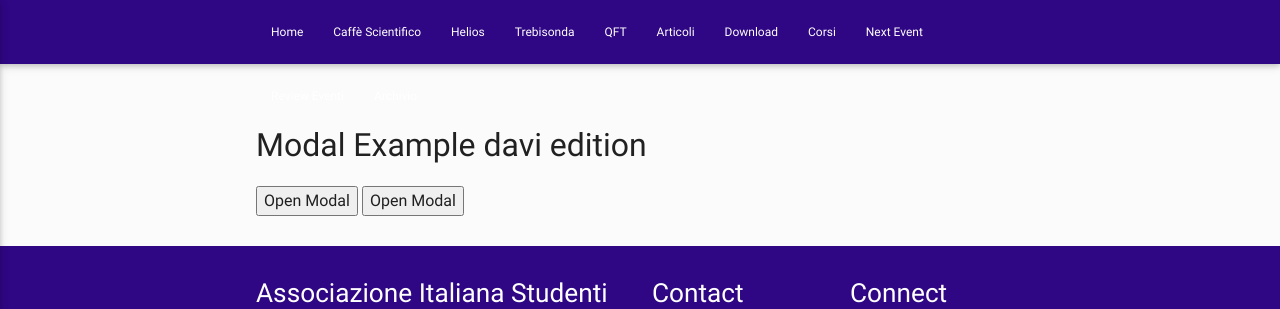
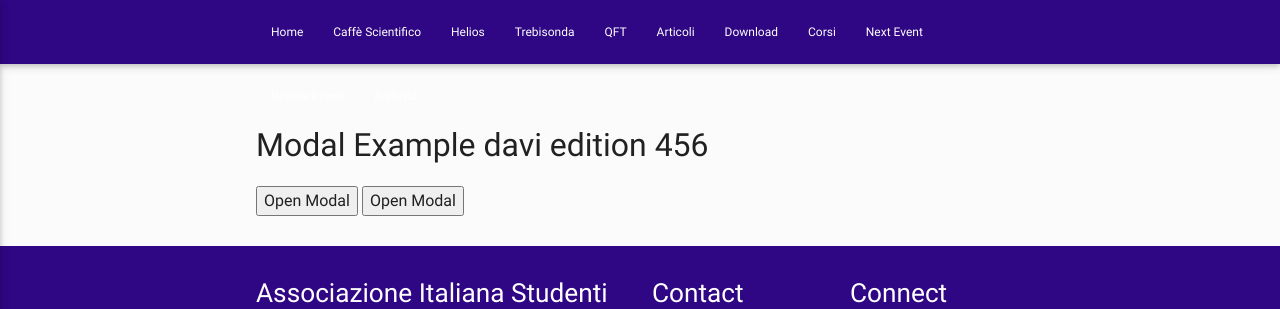
Before and after one commit to ai-sf/aisf_perugia, a Jekyll site: the page built from Nutshell2.html, in a window 1280 px wide. Shown: the top 309 px of the page. Built offline with Jekyll 4.4.1, drawn with Linux system fonts in a browser that asks for light colours; nearby versions of some CDN libraries.

Commit message:
Update Nutshell2.html

```diff
--- a/Nutshell2.html
+++ b/Nutshell2.html
@@ -25,7 +25,7 @@ description: La rubrica in a Nutshell
 
 
 <body>
-<h2>Modal Example davi edition</h2>
+<h2>Modal Example davi edition 456</h2>
 
 <!-- Trigger/Open The Modal -->
 <button id="m1" >Open Modal</button>
```
